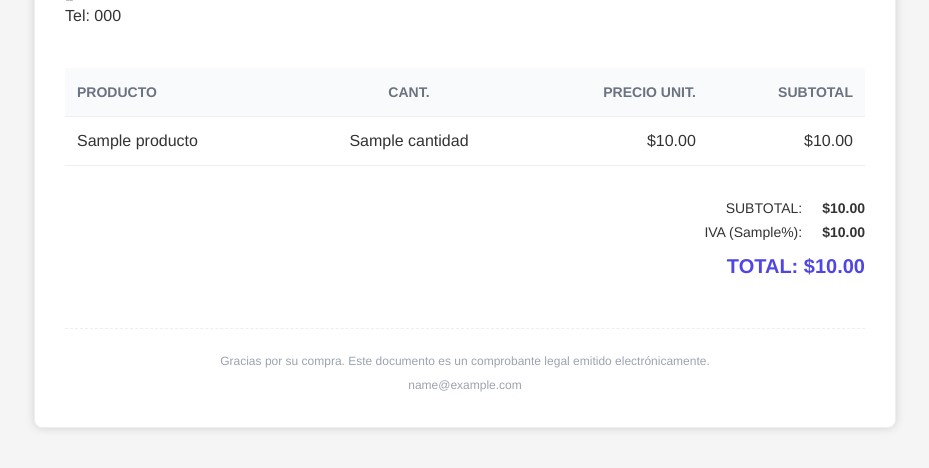
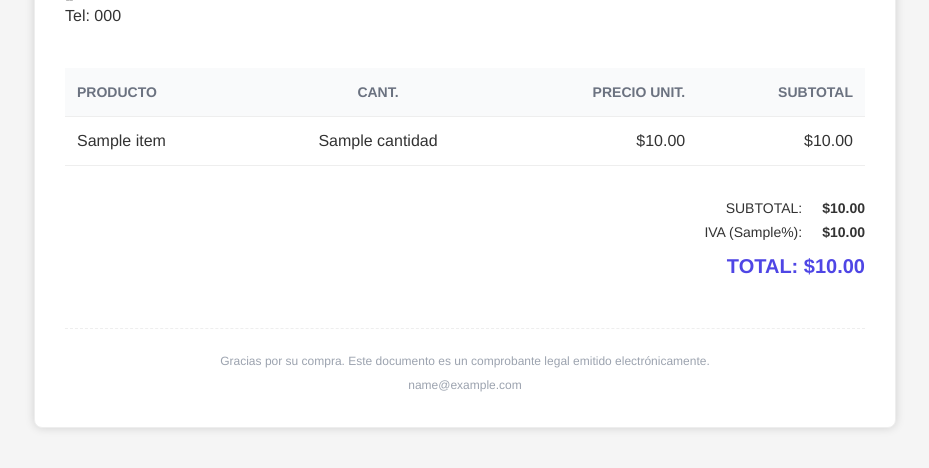
Before and after one commit to gglveliz-byte/Shop--Fusion, a Python web app: template templates/billing/factura_estilo.html in a window 1280 px wide. Shown: the part 308-776 px from the top of the page, without its empty margins (175-1104 px from the left). Run offline with Jinja, Linux system fonts and the light colour scheme; the template is opened without the code that fills it: most values are stand-ins (such as "Sample title", 1, 10 or a date in 2020).

Commit message:
Corrección de errores en plantillas y preparación Fase 4

```diff
--- a/init_db.py
+++ b/init_db.py
@@ -19,7 +19,7 @@ if sys.platform == 'win32':
     sys.stdout.reconfigure(encoding='utf-8')
 
 from app import create_app
-from models import db, Admin, Afiliado, Producto, Configuracion
+from models import db, Admin, Afiliado, Producto, Configuracion, Factura
 
 def init_database():
     """Inicializar base de datos y crear admin por defecto"""
@@ -58,7 +58,8 @@ def init_database():
             color_acento='#06b6d4',
             mensaje_bienvenida='¡Bienvenido a nuestra tienda!',
             mensaje_footer='© 2024 Todos los derechos reservados.',
-            whatsapp_contacto='51900000000'
+            whatsapp_contacto='51900000000',
+            iva_porcentaje=15.00
         )
         db.session.add(nueva_config)
         db.session.commit()
--- a/templates/billing/factura_estilo.html
+++ b/templates/billing/factura_estilo.html
@@ -61,12 +61,12 @@
                 </tr>
             </thead>
             <tbody>
-                {% for item in factura.pedido.items %}
+                {% for item in factura.pedido.productos_json %}
                 <tr>
-                    <td>{{ item.producto.nombre }}</td>
+                    <td>{{ item.nombre }}</td>
                     <td style="text-align: center;">{{ item.cantidad }}</td>
-                    <td style="text-align: right;">${{ "{:,.2f}".format(item.precio_unitario) }}</td>
-                    <td style="text-align: right;">${{ "{:,.2f}".format(item.precio_unitario * item.cantidad) }}</td>
+                    <td style="text-align: right;">${{ "{:,.2f}".format(item.precio) }}</td>
+                    <td style="text-align: right;">${{ "{:,.2f}".format(item.precio * item.cantidad) }}</td>
                 </tr>
                 {% endfor %}
             </tbody>
```
Also changed, not shown: templates/admin/ver_pedido.html (+32 -10 lines).
